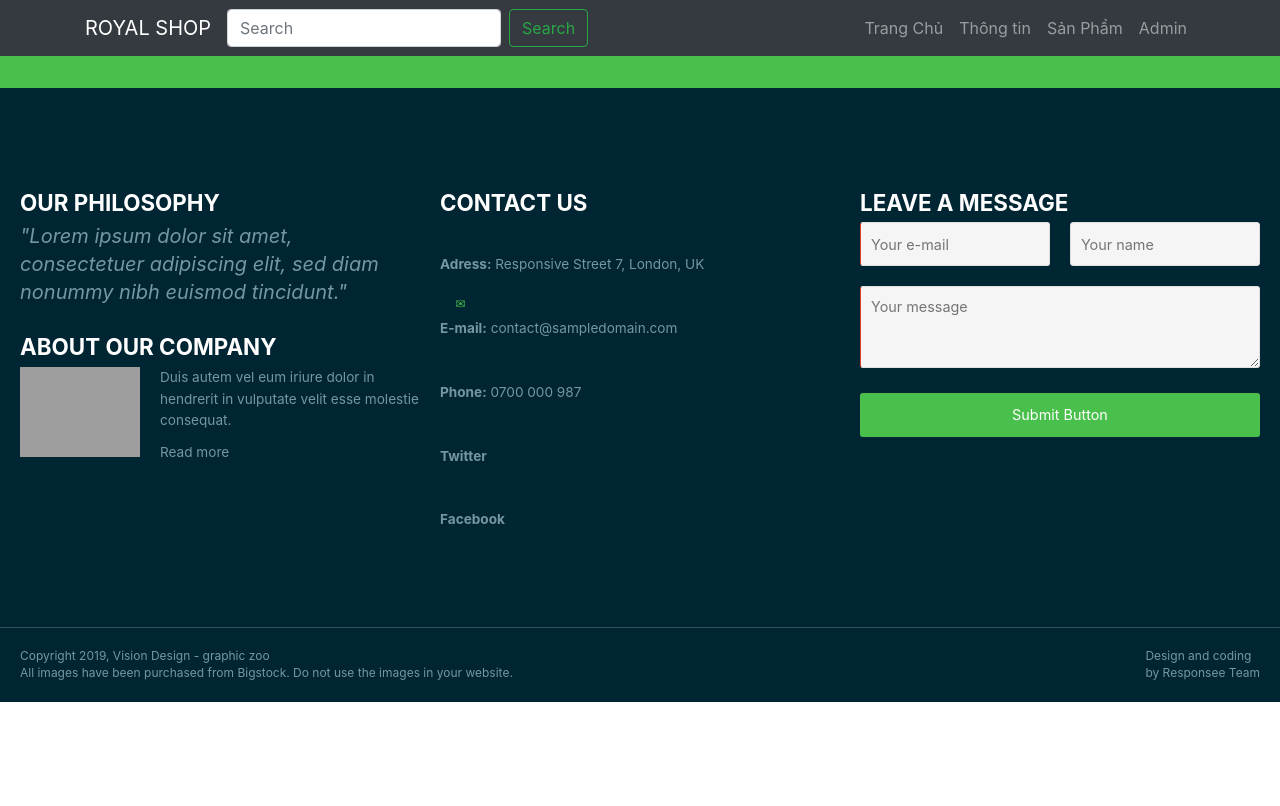
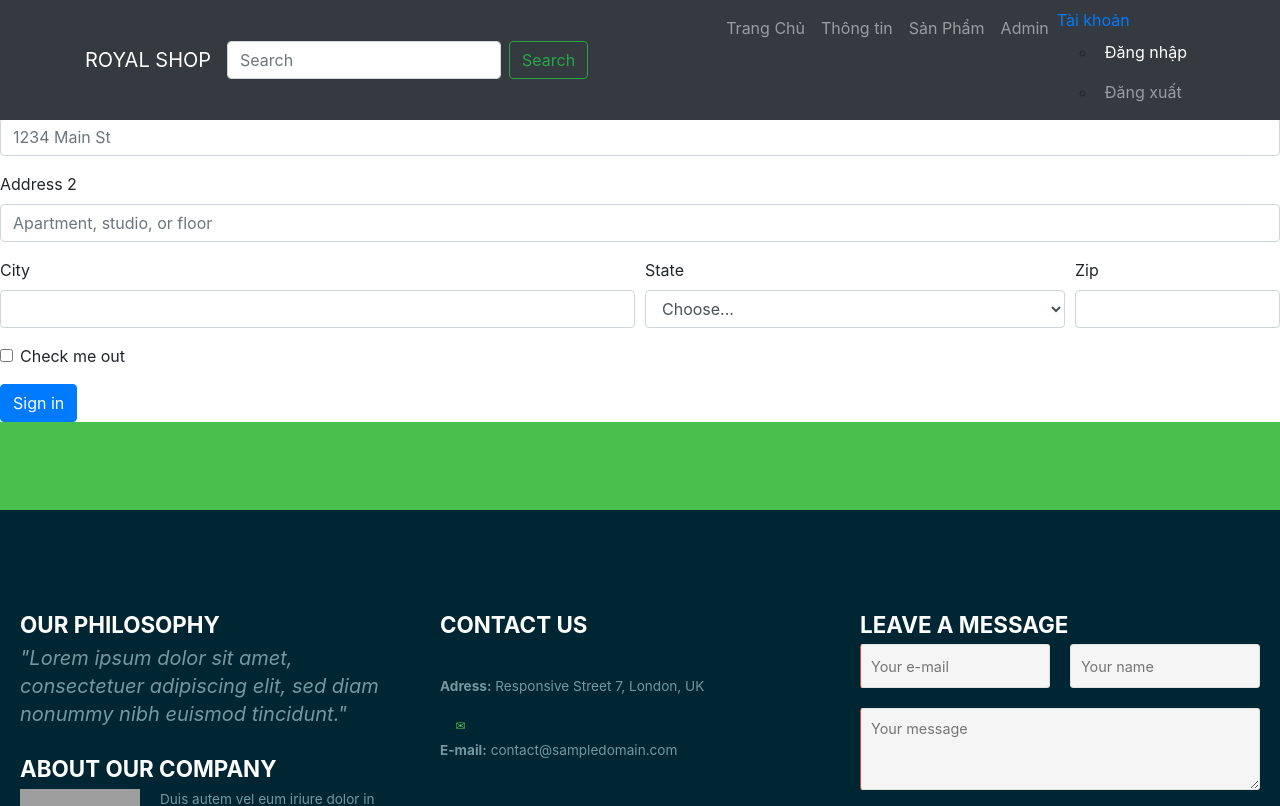
Before and after one commit to Tranphuc2201/angular-assignment_phuctdph09004, an Angular app: page /login in a window 1280 px wide. Before the commit this address led to /. Shown: the top 806 px of the page. Built offline with nearby package versions, Linux system fonts and the light colour scheme; grey boxes are pictures that could not be loaded; a web font is replaced by a local one.

Commit message:
3 files modified, 3 added

```diff
--- a/src/app/app-routing.module.ts
+++ b/src/app/app-routing.module.ts
@@ -11,6 +11,7 @@ import { DashboardComponent } from './admin/dashboard/dashboard.component';
 import { ProductAdminComponent } from "./admin/product-admin/product-admin.component";
 import { IndexAdminComponent } from './admin/index-admin/index-admin.component';
 import { ProductManagerComponent } from "./product-manager/product-manager.component";
+import { LoginComponent } from "./login/login.component";
 const routes: Routes = [
    { path: '', redirectTo: 'home', pathMatch: 'full'},
   { path: "home", component: HomeComponent },
@@ -19,6 +20,7 @@ const routes: Routes = [
   { path: "product-list", component: ProductListComponent },
   { path: "productDetail", component: ProductDetailComponent },
   { path: "product-manager", component: ProductManagerComponent },
+  { path: "login", component: LoginComponent },
   // { path: "product-add", component: ProductAddComponent },
 
    { path: 'admin', component: IndexAdminComponent,
--- a/src/app/app.module.ts
+++ b/src/app/app.module.ts
@@ -21,10 +21,11 @@ import {ProductAdminComponent } from './admin/product-admin/product-admin.compon
 import { ProductManagerComponent } from './product-manager/product-manager.component';
 import { MenuComponent } from './menu/menu.component';
 import { FooterComponent } from './footer/footer.component';
+import { LoginComponent } from './login/login.component';
 // import { ProductManager } from './product-manager/product-manager.component';
 @NgModule({
   imports:      [ BrowserModule,AppRoutingModule,FormsModule , HttpClientModule ],
-  declarations: [ AppComponent, HelloComponent, ProductListComponent, ProductComponent, ProductDetailComponent, ProductAddComponent, AboutComponent, HomeComponent, NotFoundComponent, ProductEditComponent, DashboardComponent, IndexAdminComponent, ProductAdminComponent, ProductManagerComponent, MenuComponent, FooterComponent, ],
+  declarations: [ AppComponent, HelloComponent, ProductListComponent, ProductComponent, ProductDetailComponent, ProductAddComponent, AboutComponent, HomeComponent, NotFoundComponent, ProductEditComponent, DashboardComponent, IndexAdminComponent, ProductAdminComponent, ProductManagerComponent, MenuComponent, FooterComponent, LoginComponent, ],
   bootstrap:    [ AppComponent ],
   providers: [ProductService]
 })
--- /dev/null
+++ b/src/app/login/login.component.html
@@ -0,0 +1,46 @@
+<form>
+  <div class="form-row">
+    <div class="form-group col-md-6">
+      <label for="inputEmail4">Email</label>
+      <input type="email" class="form-control" id="inputEmail4" placeholder="Email">
+    </div>
+    <div class="form-group col-md-6">
+      <label for="inputPassword4">Password</label>
+      <input type="password" class="form-control" id="inputPassword4" placeholder="Password">
+    </div>
+  </div>
+  <div class="form-group">
+    <label for="inputAddress">Address</label>
+    <input type="text" class="form-control" id="inputAddress" placeholder="1234 Main St">
+  </div>
+  <div class="form-group">
+    <label for="inputAddress2">Address 2</label>
+    <input type="text" class="form-control" id="inputAddress2" placeholder="Apartment, studio, or floor">
+  </div>
+  <div class="form-row">
+    <div class="form-group col-md-6">
+      <label for="inputCity">City</label>
+      <input type="text" class="form-control" id="inputCity">
+    </div>
+    <div class="form-group col-md-4">
+      <label for="inputState">State</label>
+      <select id="inputState" class="form-control">
+        <option selected>Choose...</option>
+        <option>...</option>
+      </select>
+    </div>
+    <div class="form-group col-md-2">
+      <label for="inputZip">Zip</label>
+      <input type="text" class="form-control" id="inputZip">
+    </div>
+  </div>
+  <div class="form-group">
+    <div class="form-check">
+      <input class="form-check-input" type="checkbox" id="gridCheck">
+      <label class="form-check-label" for="gridCheck">
+        Check me out
+      </label>
+    </div>
+  </div>
+  <button type="submit" class="btn btn-primary">Sign in</button>
+</form>
--- /dev/null
+++ b/src/app/login/login.component.ts
@@ -0,0 +1,15 @@
+import { Component, OnInit } from '@angular/core';
+
+@Component({
+  selector: 'app-login',
+  templateUrl: './login.component.html',
+  styleUrls: ['./login.component.css']
+})
+export class LoginComponent implements OnInit {
+
+  constructor() { }
+
+  ngOnInit() {
+  }
+
+}
--- a/src/app/menu/menu.component.html
+++ b/src/app/menu/menu.component.html
@@ -26,9 +26,13 @@
 
       <li class="nav-item">
         <a class="nav-link" routerLink="/admin/" routerLinkActive="active">Admin</a>
-
       </li>
-
+      	<li class="menu-has-children"><a class="menu-has-children" href="#">Tài khoản</a>
+						<ul>
+							<li><a class="nav-link" routerLink="/login" routerLinkActive="active">Đăng nhập</a></li>
+							<li><a class="nav-link" routerLink="/logout">Đăng xuất</a></li>
+						</ul>
+					</li>
     </ul>
   </div>
 
```
Also changed, not shown: src/app/login/login.component.css (added).
